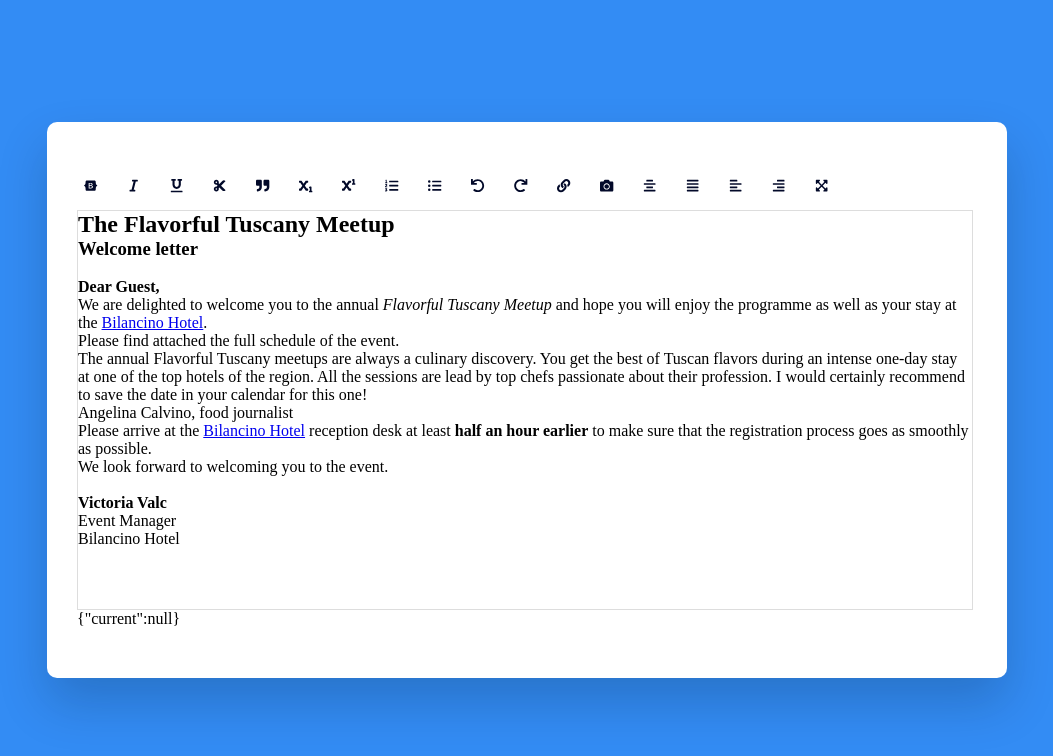
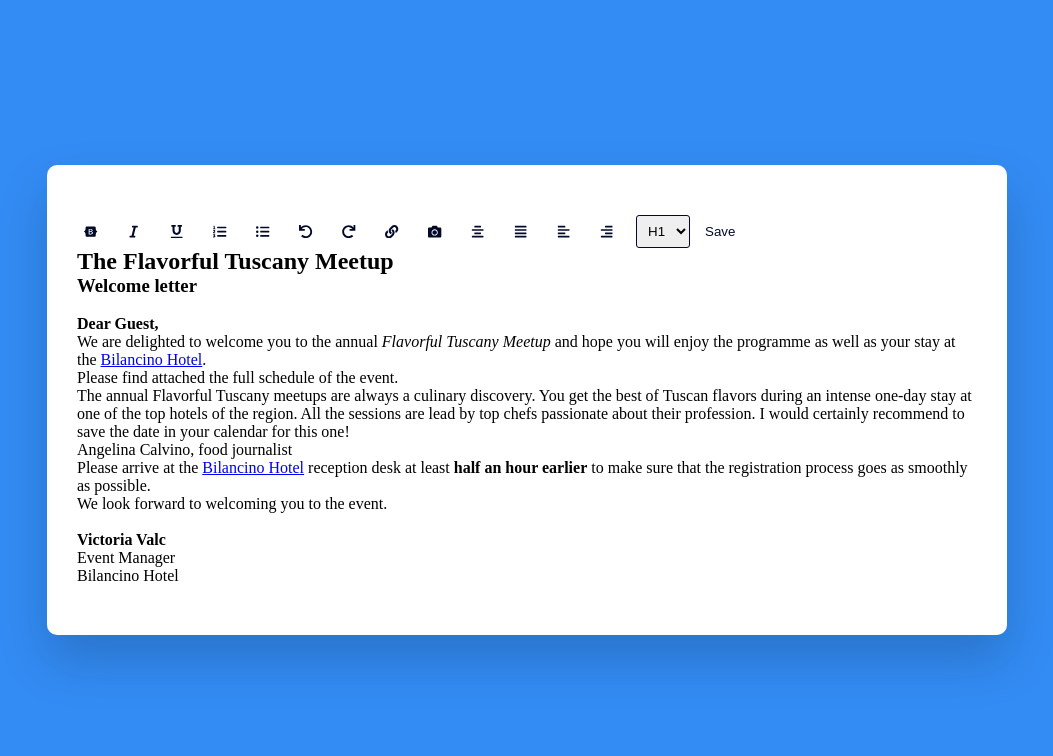
Before and after one commit to yadavdevendra/Text-Editor-typescript, a React (Create React App) app: page / in a window 1280 px wide. Shown: the top 756 px of the page, without its empty margins (113-1166 px from the left). Built offline with nearby package versions, Linux system fonts and the light colour scheme.

Commit message:
Update Editcom.tsx

```diff
--- a/src/components/editor/Editcom.tsx
+++ b/src/components/editor/Editcom.tsx
@@ -1,38 +1,19 @@
-import React, { useLayoutEffect, useRef, useState } from "react";
+import React, { ReactElement, useRef, useState } from "react";
 import parse from "html-react-parser";
 
 import "../../App.css";
-import {
-    FaBootstrap,
-    FaItalic,
-    FaUnderline,
-    FaAlignCenter,
-    FaAlignJustify,
-    FaAlignLeft,
-    FaAlignRight,
-    FaExpandArrowsAlt,
-    FaLink,
-    FaListOl,
-    FaListUl,
-    FaCamera,
-    FaCut,
-    FaQuoteRight,
-    FaUndo,
-    FaRedo,
-    FaSubscript,
-    FaSuperscript,
-} from "react-icons/fa";
-export function Editcom({ data }: any) {
-    let editable = useRef(null);
+import {FaBootstrap,FaItalic,FaUnderline,FaAlignCenter,FaAlignJustify,FaAlignLeft,FaAlignRight,FaLink,
+FaListOl,FaListUl,FaCamera,FaUndo,FaRedo,} from "react-icons/fa";
 
-    useLayoutEffect(() => {
-        console.log("editable",editable.current);
-      },[])
+export function Editcom({ data }: any): ReactElement {
+    const [first, setfirst] = useState<any[]>([])
+    console.log("first", first);
 
-    function handleEditedata(event: any) {
-        const data = event.target.value
-        console.log("data", data);
+    let myDivElement = useRef(null);
 
+    const handlechange = (event: any) => {
+        // console.log("editable", event.relatedTarget);
+        setfirst(event.relatedTarget)
     }
     const handlebold = () => {
         document.execCommand("bold");
@@ -44,15 +25,6 @@ export function Editcom({ data }: any) {
 
     function handleunderline() {
         document.execCommand("underline");
-    }
-    function handlesubscript() {
-        document.execCommand("subscript");
-    }
-    function handlesuperscript() {
-        document.execCommand("superscript");
-    }
-    function handleDelete() {
-        document.execCommand("delete");
     }
 
     const handleOlClick = () => {
@@ -71,9 +43,6 @@ export function Editcom({ data }: any) {
     function handlecreateLink() {
         document.execCommand("createLink");
     }
-    function handleParagraphk() {
-        document.execCommand("insertParagraph");
-    }
     function handlejustifyCenter() {
         document.execCommand("justifyCenter");
     }
@@ -89,142 +58,48 @@ export function Editcom({ data }: any) {
     function handleInsertImage() {
         document.execCommand("inserImage");
     }
-    function handleheader() {
-        document.execCommand("bold");
+    function handleSave() {
+
     }
     return (
         <>
             <div className="container">
                 <div className="options">
-                    {/* <!-- Text Format --> */}
-                    <button
-                        id="bold"
-                        className="option-button format"
-                        onClick={handlebold}
-                    >
-                        <FaBootstrap />
-                    </button>
-                    <button
-                        id="italic"
-                        className="option-button format"
-                        onClick={handleitalic}
-                    >
-                        <FaItalic />
-                    </button>
-                    <button
-                        id="underline"
-                        className="option-button format"
-                        onClick={handleunderline}
-                    >
-                        <FaUnderline />
-                    </button>
-                    <button
-                        id="strikethrough"
-                        className="option-button format"
-                        onClick={handleDelete}
-                    >
-                        <FaCut />
-                    </button>
-                    <button
-                        id="superscript"
-                        className="option-button script"
-                        onClick={handleParagraphk}
-                    >
-                        <FaQuoteRight />
-                    </button>
-                    <button
-                        id="subscript"
-                        className="option-button script"
-                        onClick={handlesubscript}
-                    >
-                        <FaSubscript />
-                    </button>
-                    <button
-                        id="subscript"
-                        className="option-button script"
-                        onClick={handlesuperscript}
-                    >
-                        <FaSuperscript />
-                    </button>
+                    {/*  Text Format */}
+                    <button onClick={handlebold} > <FaBootstrap /> </button>
+                    <button onClick={handleitalic}><FaItalic /></button>
+                    <button onClick={handleunderline} ><FaUnderline /></button>
 
-                    {/* <!-- List --> */}
-                    <button
-                        id="insertOrderedList"
-                        className="option-button"
-                        onClick={handleOlClick}
-                    >
-                        <FaListOl />
-                    </button>
-                    <button
-                        id="insertUnorderedList"
-                        className="option-button"
-                        onClick={handleulClick}
-                    >
-                        <FaListUl />
-                    </button>
+                    {/*  List */}
+                    <button onClick={handleOlClick}><FaListOl /></button>
+                    <button onClick={handleulClick}><FaListUl /></button>
+                    {/*  Undo/Redo */}
+                    <button onClick={handleundo}><FaUndo /></button>
+                    <button onClick={handleredo}><FaRedo /></button>
 
-                    {/* <!-- Undo/Redo --> */}
-                    <button id="undo" className="option-button" onClick={handleundo}>
-                        <FaUndo />
-                    </button>
-                    <button id="redo" className="option-button" onClick={handleredo}>
-                        <FaRedo />
-                    </button>
+                    {/*  Link */}
+                    <button onClick={handlecreateLink}><FaLink /></button>
+                    <button onClick={handleInsertImage}><FaCamera /></button>
 
-                    {/* <!-- Link --> */}
-                    <button
-                        id="createLink"
-                        className="adv-option-button"
-                        onClick={handlecreateLink}
-                    >
-                        <FaLink />
-                    </button>
-                    <button
-                        id="unlink"
-                        className="option-button"
-                        onClick={handleInsertImage}
-                    >
-                        <FaCamera />
-                    </button>
-
-                    {/* <!-- Alignment --> */}
-                    <button
-                        id="justifyLeft"
-                        className="option-button align"
-                        onClick={handlejustifyCenter}
-                    >
-                        <FaAlignCenter />
-                    </button>
-                    <button
-                        id="justifyCenter"
-                        className="option-button align"
-                        onClick={handlejustifyFull}
-                    >
-                        <FaAlignJustify />
-                    </button>
-                    <button
-                        id="justifyRight"
-                        className="option-button align"
-                        onClick={handlejustifyLeft}
-                    >
-                        <FaAlignLeft />
-                    </button>
-                    <button
-                        id="justifyFull"
-                        className="option-button align"
-                        onClick={handlejustifyRight}
-                    >
-                        <FaAlignRight />
-                    </button>
-                    <button id="indent" className="option-button spacing">
-                        <FaExpandArrowsAlt />
-                    </button>
+                    {/*  Alignment */}
+                    <button onClick={handlejustifyCenter}><FaAlignCenter /></button>
+                    <button onClick={handlejustifyFull}><FaAlignJustify /></button>
+                    <button onClick={handlejustifyLeft}><FaAlignLeft /></button>
+                    <button onClick={handlejustifyRight}><FaAlignRight /></button>
+                    {/*  Selection */}
+                    <select>
+                        <option value="H1">H1</option>
+                        <option value="H2">H2</option>
+                        <option value="H3">H3</option>
+                        <option value="H4">H4</option>
+                        <option value="H5">H5</option>
+                        <option value="H6">H6</option>
+                    </select>
+                    <button className="option-button spacing" onClick={handleSave}>Save</button>
                 </div>
-                <div ref={editable} id="text-input" contentEditable="true" onChange={handleEditedata}>
+                <div ref={myDivElement} className="text-input" contentEditable={true} suppressContentEditableWarning={true} onMouseEnter={handlechange}>
                     {parse(data)}
                 </div>
-                {JSON.stringify(editable)}
-
             </div>
         </>
     );
```
